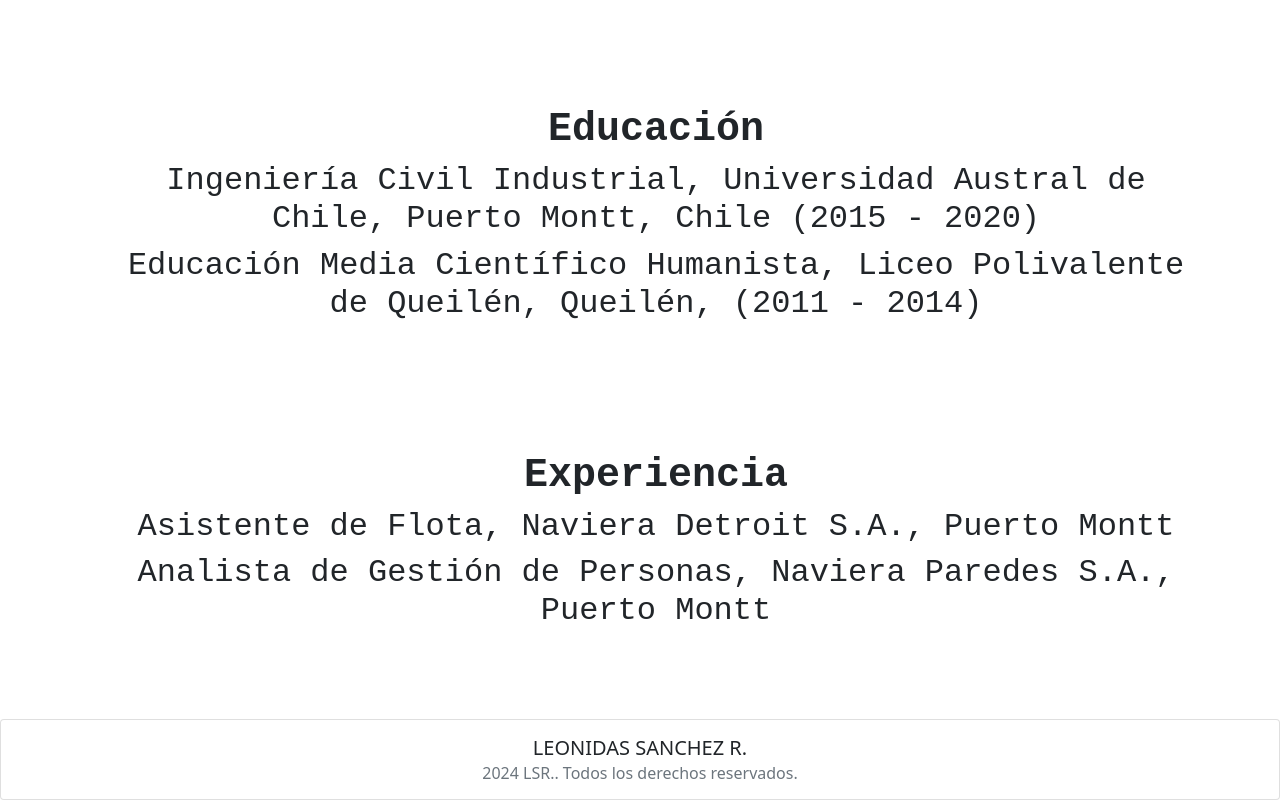
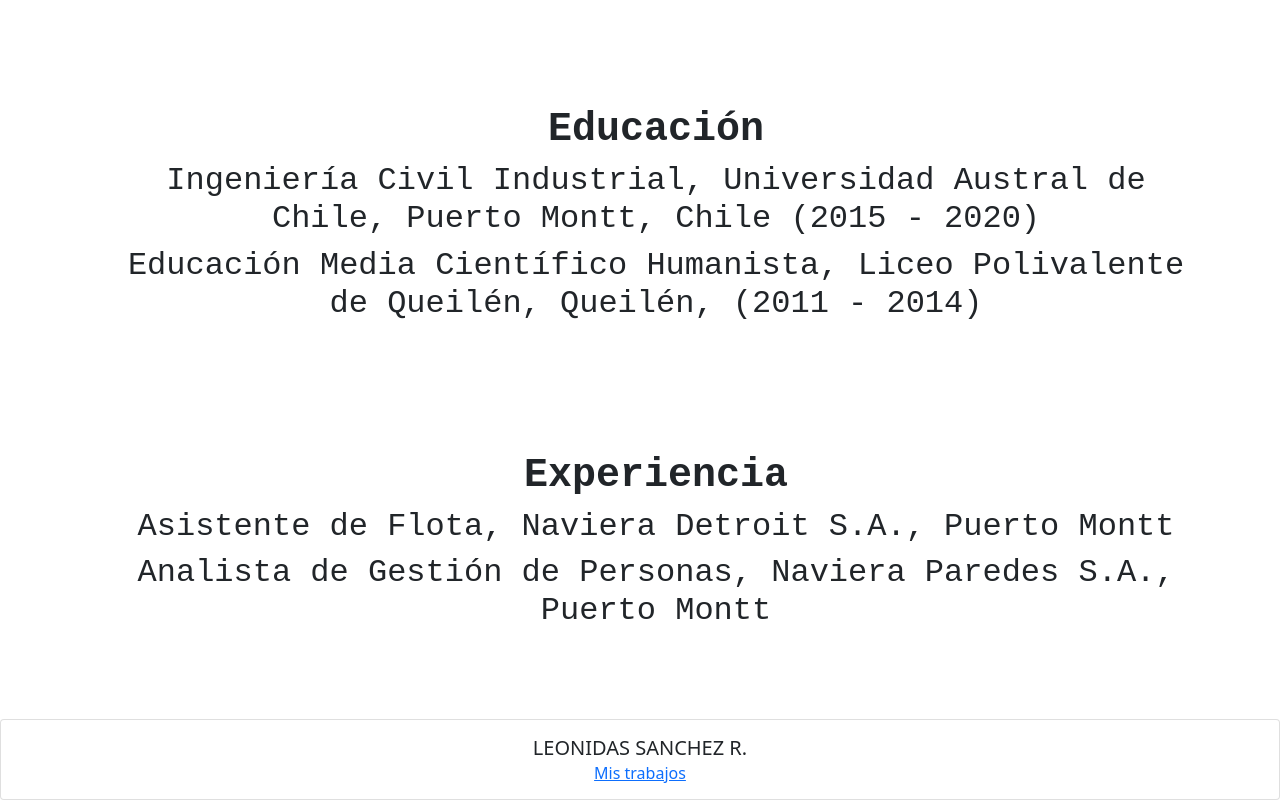
Before and after one commit to leonidassanchez/CV-Leonidas-S-nchez-R., a plain HTML site: page index.html in a window 1280 px wide. Shown: the part 680-1480 px from the top of the page. Drawn offline with nearby package versions, Linux system fonts and the light colour scheme.

Commit message:
agregué link a portafolio con mis trabajados anteriores

```diff
--- a/index.html
+++ b/index.html
@@ -115,7 +115,7 @@
         <div class="card-body">
           <h5 class="card-title">LEONIDAS SANCHEZ R.</h5>
           <h6 class="card-subtitle text-muted">
-            2024 LSR.. Todos los derechos reservados.
+            <a href="portafolio.html">Mis trabajos</a>
           </h6>
         </div>
       </div>
```
